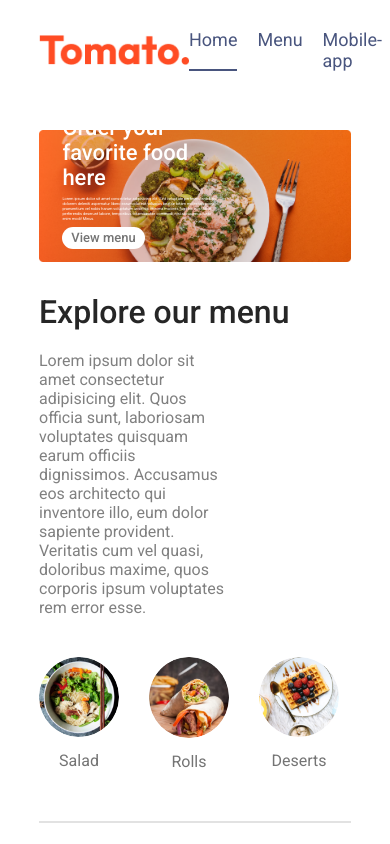
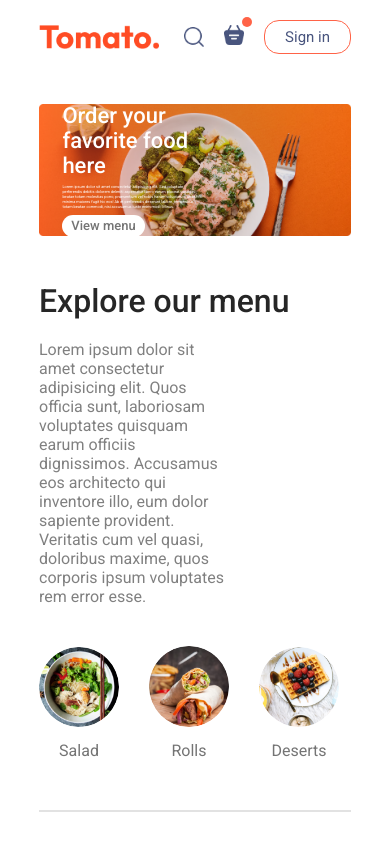
Before and after one commit to Emranhossainshuvo/food-puppy, a React (Vite) app: page / in a window 390 px wide. Shown: the top 844 px of the page. Built offline with nearby package versions, Linux system fonts and the light colour scheme.

Commit message:
made the navbar section responsive

```diff
--- a/src/Components/AppDownload/AppDownload.css
+++ b/src/Components/AppDownload/AppDownload.css
@@ -0,0 +1,25 @@
+.app-download{
+    margin: auto auto;
+    margin-top: 100px;
+    font-size: max(3vw, 20px);
+    text-align: center;
+    font-weight: 500;
+}
+
+.app-download-platforms{
+    display: flex;
+    justify-content: center;
+    gap: max(2vw, 10px);
+    margin-top: 40px;
+}
+
+.app-download-platforms img{
+    width: max(30vw, 120px);
+    max-width: 180px;
+    transition: 0.5s;
+    cursor: pointer;
+}
+
+.app-download-platforms img:hover{
+    transform: scale(1.05);
+}
--- a/src/Components/AppDownload/AppDownload.jsx
+++ b/src/Components/AppDownload/AppDownload.jsx
@@ -1,9 +1,14 @@
+import { assets } from "../../assets/assets";
 import "./AppDownload.css";
 
 const AppDownload = () => {
     return (
-        <div>
-
+        <div className="app-download" id="app-download">
+            <p>For better Experience Download <br />FoodPuppy app</p>
+            <div className="app-download-platforms">
+                <img src={assets.play_store} alt="" />
+                <img src={assets.app_store} alt="" />
+            </div>
         </div>
     );
 };
--- a/src/Components/Header/Header.css
+++ b/src/Components/Header/Header.css
@@ -38,3 +38,12 @@
     font-size: max(1vw,13px);
     border-radius: 50px;
 }
+
+@media (max-width:1050px) {
+    .header{
+        height: 38vw;
+    }
+    .header-contents{
+        max-width: 45%;
+    }
+}
--- a/src/Components/Shared/Navbar/navbar.css
+++ b/src/Components/Shared/Navbar/navbar.css
@@ -60,3 +60,48 @@
     top: -8px;
     right: -8px;
 }
+
+@media (max-width:1050px) {
+    .navbar .logo{
+        width: 140px;
+    }
+    .navbar-menu{
+        gap: 20px;
+        font-size: 17px;
+    }
+    .navbar-right{
+        gap: 30px;
+    }
+    .navbar-right img{
+        width: 22px;
+    }
+    .navbar-right button{
+        padding: 8px 25px;
+    }
+}
+
+@media (max-width:900px) {
+    .navbar .logo{
+        width: 120px;
+    }
+    .navbar-menu{
+        gap: 15px;
+        font-size: 16px;
+    }
+    .navbar-right{
+        gap: 20px;
+    }
+    .navbar-right img{
+        width: 20px;
+    }
+    .navbar-right button{
+        padding: 7px 20px;
+        font-size: 15px;
+    }
+}
+
+@media (max-width:750px) {
+    .navbar-menu{
+        display: none;
+    }
+}
```
